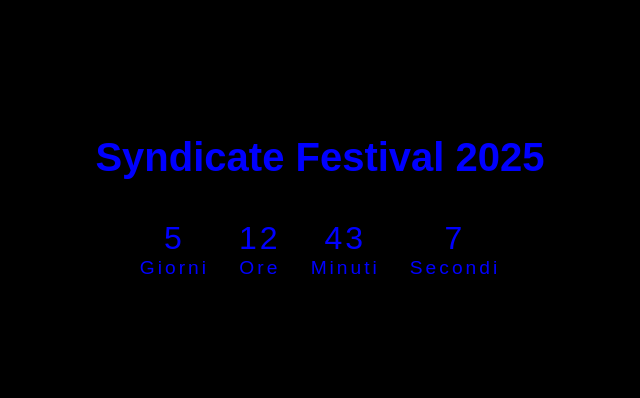
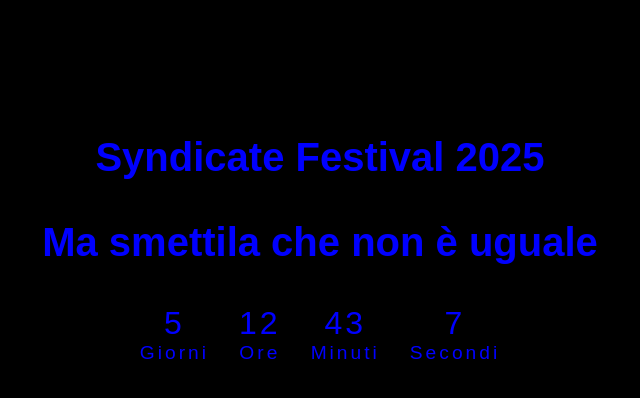
Before and after one commit to MatteoWC99/SYNDICATE, a plain HTML site: page index.html in a window 1280 px wide. Shown: the whole page, without its empty margins (320-960 px from the left). Drawn offline with Linux system fonts and the light colour scheme.

Commit message:
Update index.html

```diff
--- a/index.html
+++ b/index.html
@@ -34,6 +34,7 @@
 </head>
 <body>
   <h1>Syndicate Festival 2025</h1>
+  <h1>Ma smettila che non è uguale</h1>
   <div id="countdown"></div>
 
   <script>
```
